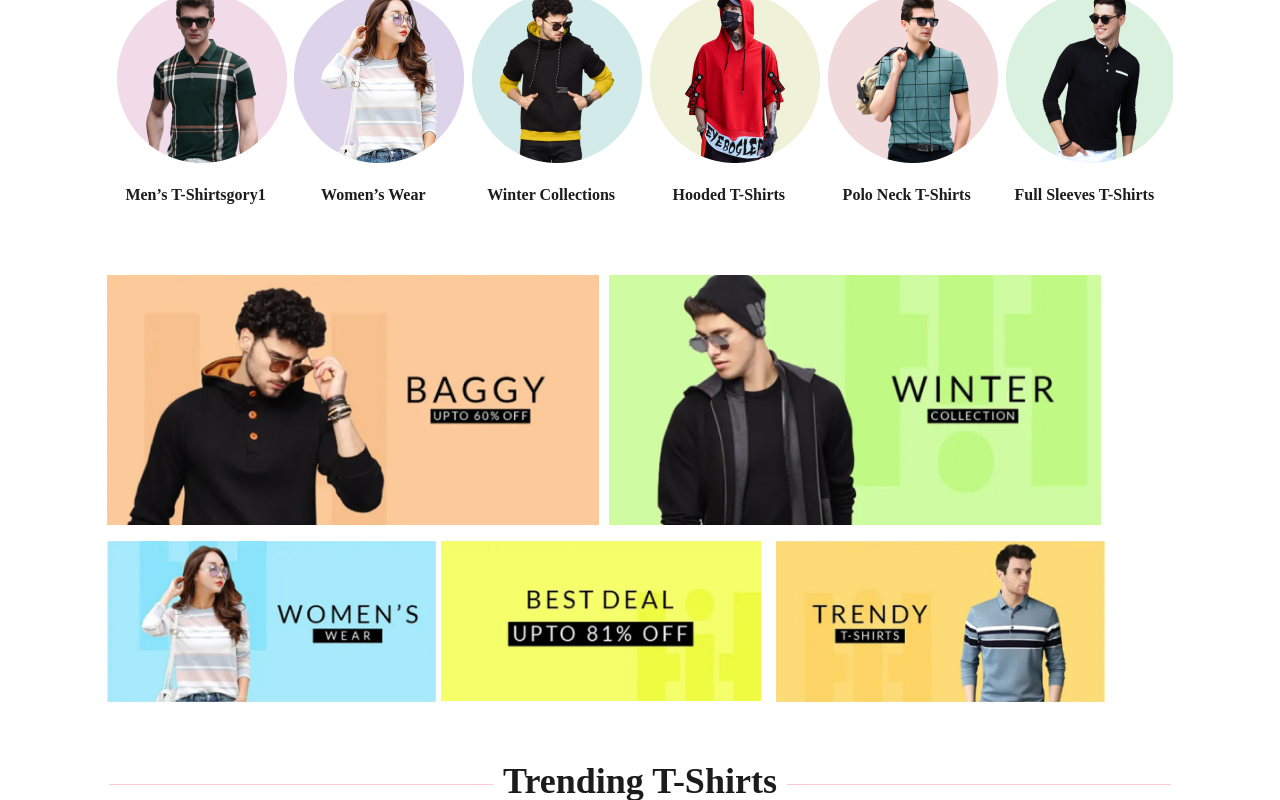
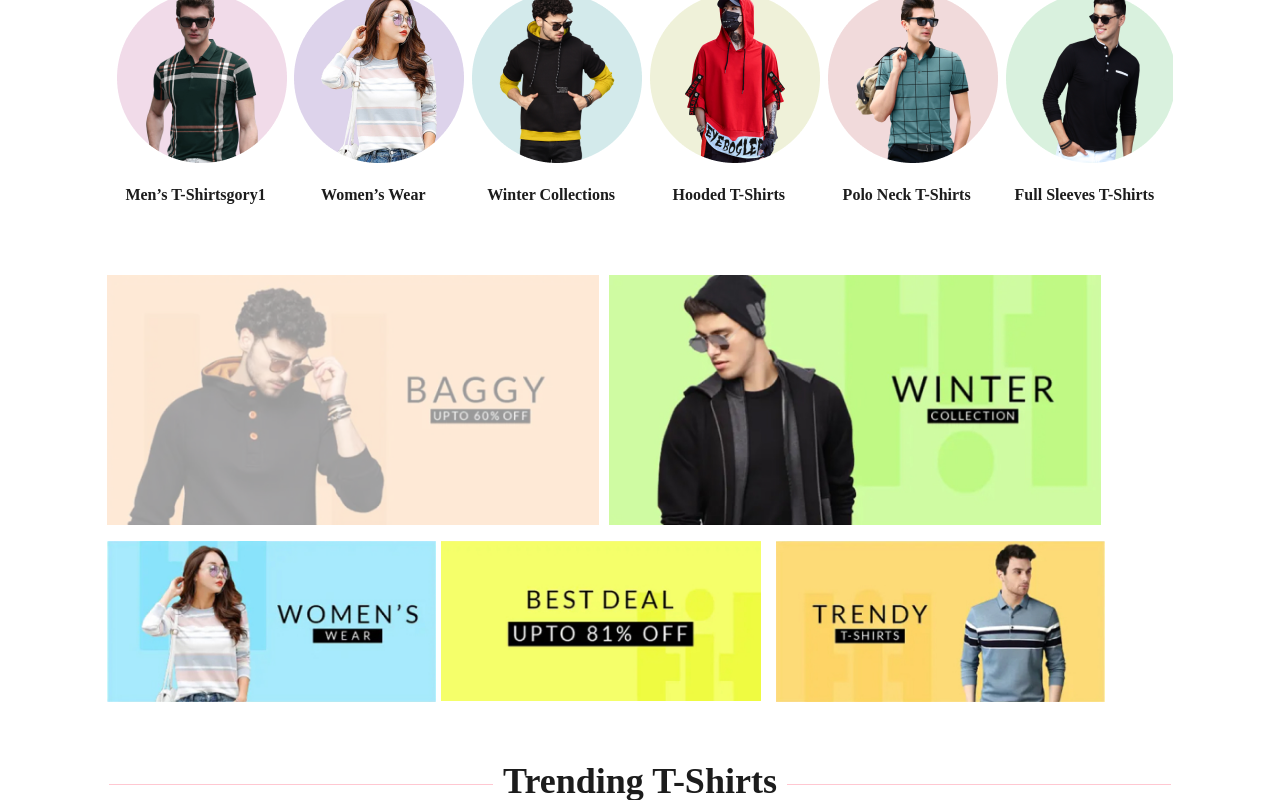
Before and after one commit to JK-codinghub/Shopping_Cart, a Vue app: page / in a window 1280 px wide. In both pictures the pointer is over the picture 352 px from the left and 1486 px from the top of the page. Shown: the part 1086-1886 px from the top of the page. Built offline with nearby package versions, Linux system fonts and the light colour scheme.

Commit message:
Hover effect added to offers images

```diff
--- a/src/components/OffersPage.vue
+++ b/src/components/OffersPage.vue
@@ -43,6 +43,9 @@
   cursor: pointer;
 }
 
+img:hover{
+  opacity: 0.4;
+}
 
 .offerRow2{
   margin-top: 16px;
```
